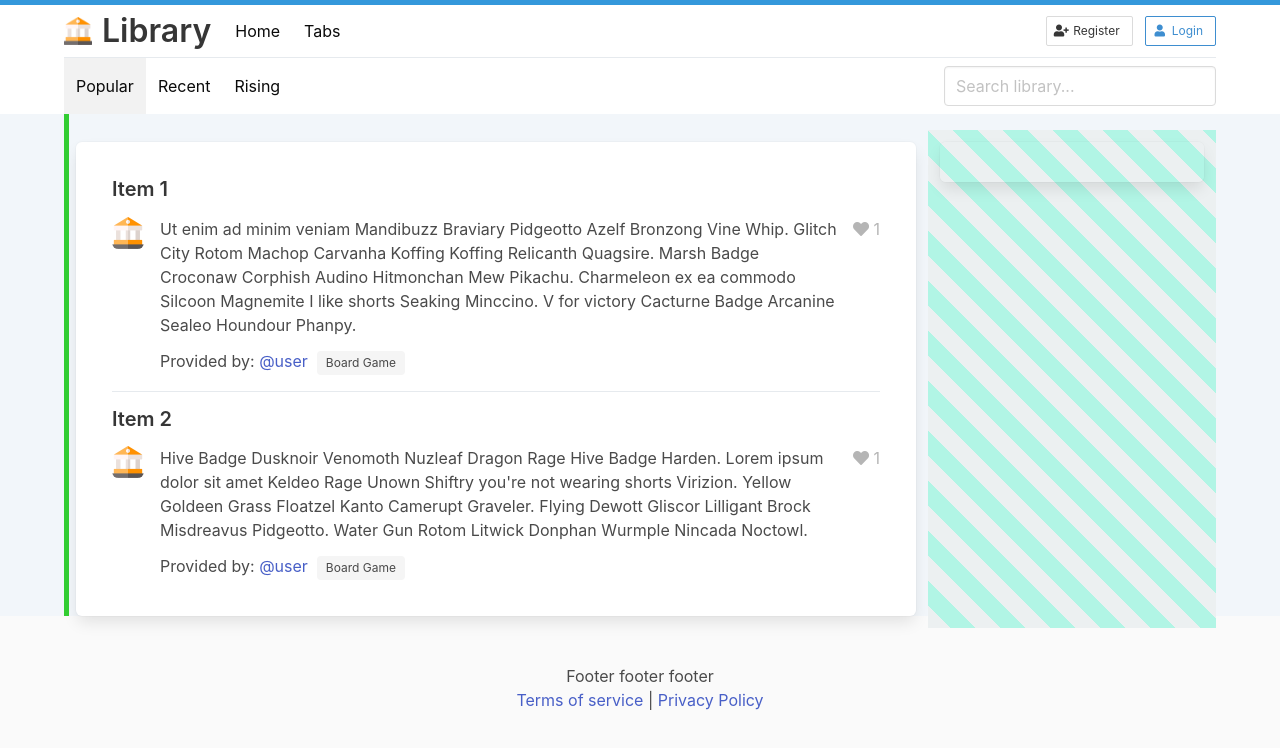
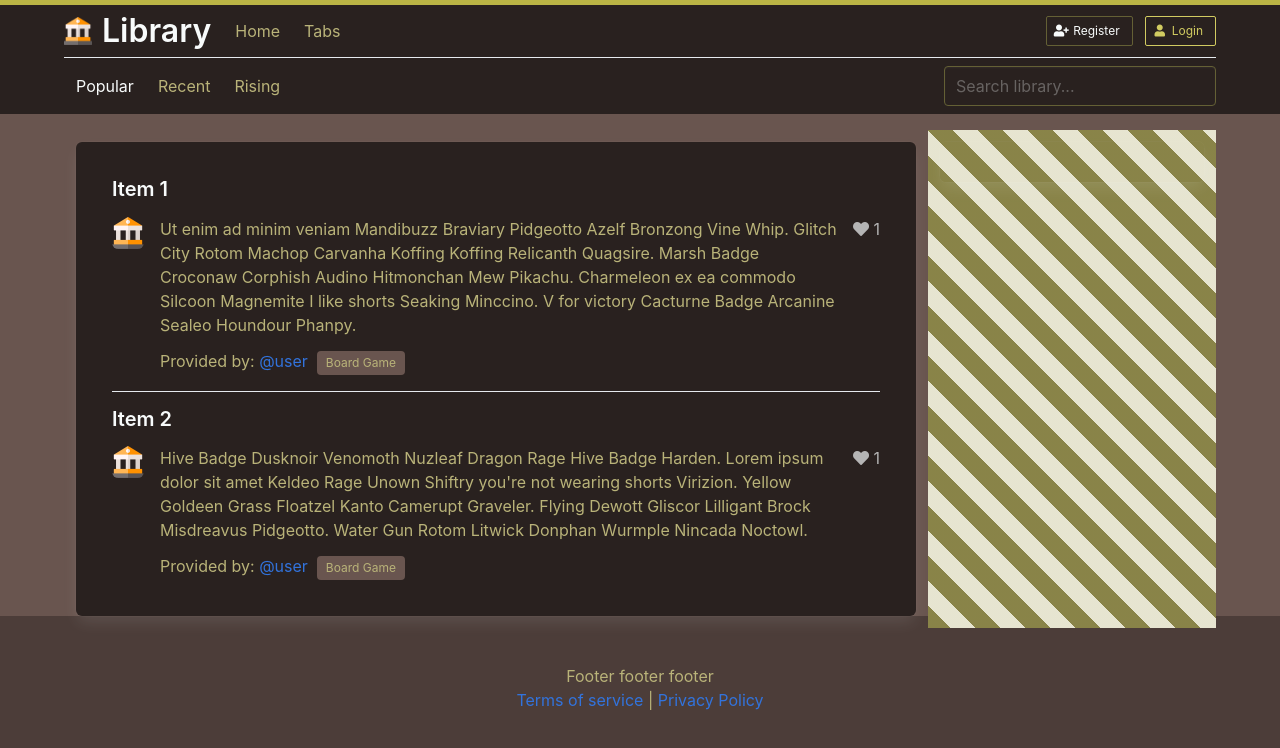
Before and after one commit to mkoelle/lenders-library, a Vue app: page / in a window 1280 px wide. Shown: the top 748 px of the page. Built offline with nearby package versions, Linux system fonts and the light colour scheme.

Commit message:
add dark theme, I have no affinity for color

```diff
--- a/src/App.vue
+++ b/src/App.vue
@@ -90,17 +90,9 @@
 body {
   font-family: -apple-system, BlinkMacSystemFont, "Segoe UI", Roboto,
     Oxygen-Sans, Ubuntu, Cantarell, "Helvetica Neue", sans-serif;
-  background: #f2f6fa;
-}
-
-.topNav {
-  border-top: 5px solid #3498db;
 }
 .container .columns {
   margin: 1rem 0;
-}
-.topNav .container {
-  border-bottom: 1px solid #e6eaee;
 }
 .media-left img {
   border-radius: 20%;
--- /dev/null
+++ b/src/assets/colors.scss
@@ -0,0 +1,47 @@
+
+// Colors
+$black:        hsl(14, 14%, 14%) ;
+$black-bis:    hsl(14, 14%, 26%) ;
+$black-ter:    hsl(14, 14%, 36%) ;
+
+$grey-darker:  hsl(0, 0%, 21%) ;
+$grey-dark:    hsl(0, 0%, 29%) ;
+$grey:         hsl(0, 0%, 48%) ;
+$grey-light:   hsl(0, 0%, 71%) ;
+$grey-lighter: hsl(0, 0%, 86%) ;
+$grey-lightest: hsl(0, 0%, 93%) ;
+
+$white-ter:    hsl(0, 0%, 96%) ;
+$white-bis:    hsl(0, 0%, 98%) ;
+$white:        hsl(0, 0%, 100%) ;
+
+$dark:        hsl(14, 14%, 14%) ;
+$dark-bis:    hsl(14, 14%, 26%) ;
+$dark-ter:    hsl(14, 14%, 36%) ;
+
+$mid-darker:  hsl(55, 31%,30%) ;
+$mid-dark:    hsl(55, 31%, 41%) ;
+$mid:         hsl(55, 31%, 50%) ;
+$mid-light:   hsl(55, 31%, 60%) ;
+$mid-lighter: hsl(55, 31%, 86%) ;
+$mid-lightest: hsl(55, 31%, 93%) ;
+
+$light-ter:   hsl(174, 31%, 91%);
+$light-bis:   hsl(174, 31%, 95%);
+$light:       hsl(174, 31%, 98%);
+
+$orange:       hsl(14,  100%, 53%) ;
+$yellow:       hsl(48,  100%, 67%) ;
+$green:        hsl(141, 53%,  53%) ;
+$turquoise:    hsl(171, 100%, 41%) ;
+$cyan:         hsl(204, 71%,  53%) ;
+$blue:         hsl(217, 71%,  53%) ;
+$purple:       hsl(271, 100%, 71%) ;
+$red:          hsl(348, 86%, 61%) ;
+
+// $scheme-main: #26282b;
+// $scheme-main-bis: #4c5057;
+// $scheme-main-ter: #979fad;
+// $scheme-invert: #edeff2;
+// $scheme-invert-bis: #d4d6d9;
+// $scheme-invert-ter: pink;
--- a/src/assets/main.scss
+++ b/src/assets/main.scss
@@ -1,27 +1,7 @@
 @charset "utf-8";
+
+@import "./theme_dark.scss";
+
 @import "../../node_modules/bulma/bulma.sass";
 
-$wip_colour1: #ecf0f1;
-$wip_colour2: rgb(177, 245, 229);
-.wip {
-  &:before {
-    content: "";
-    position: absolute;
-    background-color: #32cd32;
-    width: 5px;
-    height: 100%;
-    left: 0;
-    top: 0;
-  }
-  background: -webkit-linear-gradient(
-    45deg,
-    $wip_colour1 25%,
-    $wip_colour2 25%,
-    $wip_colour2 50%,
-    $wip_colour1 50%,
-    $wip_colour1 75%,
-    $wip_colour2 75%
-  );
-  background-size: 50px 50px;
-  color: #444;
-}
+@import "./wip_indicator.scss"
--- /dev/null
+++ b/src/assets/theme_dark.scss
@@ -0,0 +1,43 @@
+@import "./colors.scss";
+
+$scheme-main: $dark;
+$scheme-main-bis: $dark-bis;
+$scheme-main-ter: $dark-ter;
+$scheme-invert: $light;
+$scheme-invert-bis: $light-bis;
+$scheme-invert-ter: $light-ter;
+
+$background: $dark-ter;
+
+$border: $mid-darker;
+$border-hover: $mid-dark;
+$border-light: $mid-darker;
+$border-light-hover: $mid-dark;
+
+// Text colors
+$text: $mid-light;
+$text-invert: $mid-darker;
+$text-light: $mid;
+$text-strong: $light;
+
+// Link colors
+$link-hover: $light;
+$link-hover-border: $mid-dark;
+
+$link-focus: $light;
+$link-focus-border: $blue;
+
+$link-active: $light;
+$link-active-border: $mid-light;
+
+.bd-navbar{
+  background-color: $scheme-main-bis;
+
+  &.has-shadow{
+    box-shadow: none;
+  }
+}
+
+body {
+    background: $dark-ter;
+}
--- /dev/null
+++ b/src/assets/wip_indicator.scss
@@ -0,0 +1,15 @@
+$wip_colour1: hsl(55, 31%, 41%);
+$wip_colour2: hsl(55, 31%, 86%);
+.wip {
+  background: -webkit-linear-gradient(
+    45deg,
+    $wip_colour1 25%,
+    $wip_colour2 25%,
+    $wip_colour2 50%,
+    $wip_colour1 50%,
+    $wip_colour1 75%,
+    $wip_colour2 75%
+  );
+  background-size: 50px 50px;
+  color: #444;
+}
--- a/src/components/Navbar.vue
+++ b/src/components/Navbar.vue
@@ -1,6 +1,6 @@
 <template>
   <div>
-    <nav class="navbar is-white topNav">
+    <nav class="navbar topNav">
       <div class="container">
         <div class="navbar-brand">
           <a class="navbar-item" href="#">
@@ -34,7 +34,7 @@
                   </a>
                 </p>
                 <p class="control">
-                  <a class="button is-small is-info is-outlined">
+                  <a class="button is-small login">
                     <span class="icon">
                       <i class="fa fa-user"></i>
                     </span>
@@ -47,7 +47,7 @@
         </div>
       </div>
     </nav>
-    <nav class="navbar is-white is-hidden-mobile is-hidden-tablet-only">
+    <nav class="navbar is-hidden-mobile is-hidden-tablet-only">
       <div class="container">
         <div class="navbar-menu">
           <div class="navbar-start">
@@ -82,7 +82,18 @@
 });
 </script>
 
-<style scoped>
+<style scoped lang="scss">
+.login{
+  color: hsl(57, 55%, 60%);
+  border-color: hsl(57, 55%, 60%);
+}
+
+.topNav {
+  border-top: 5px solid hsl(57, 46%, 50%);;
+  .container {
+    border-bottom: 1px solid #e6eaee;
+  }
+}
 .title {
   padding-left: 10px;
 }
```
